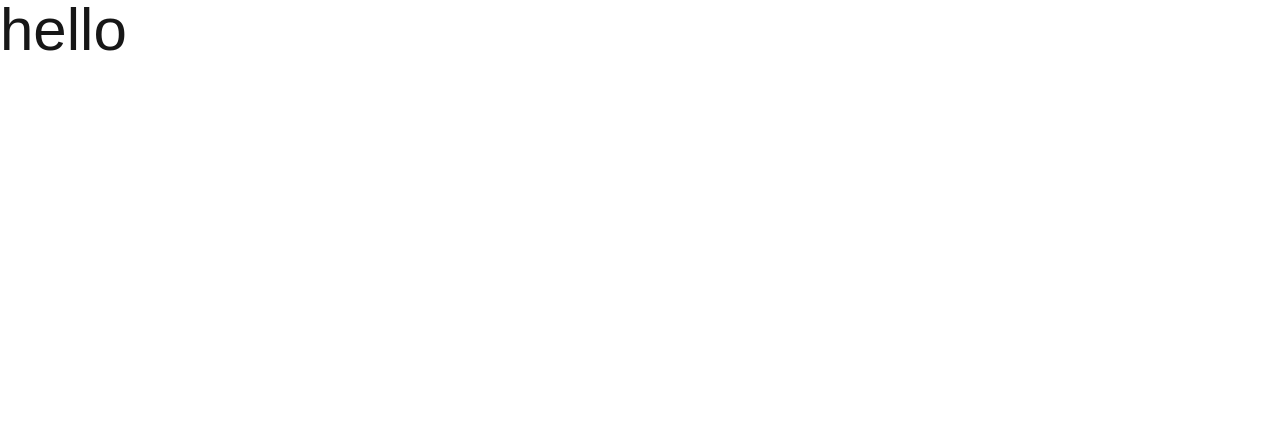
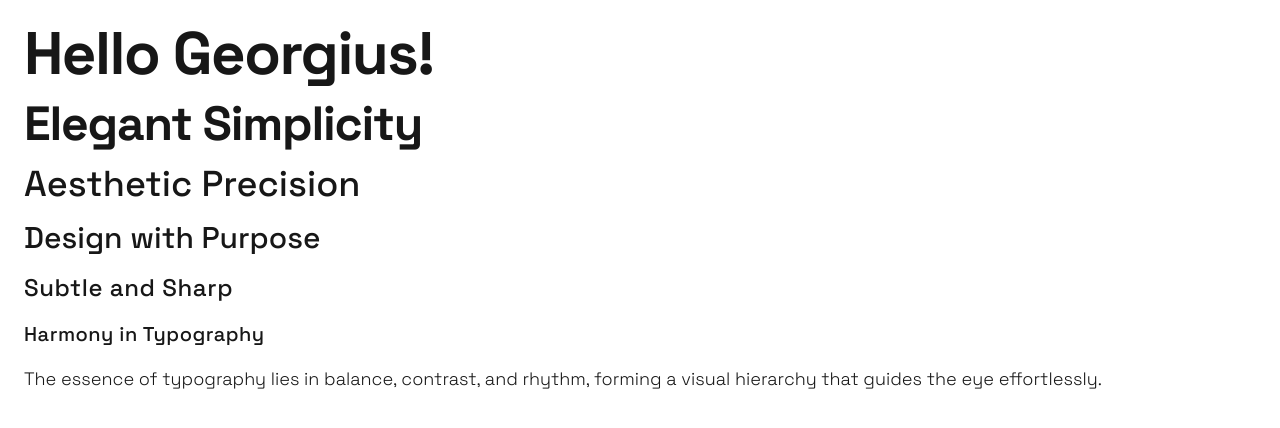
Before and after one commit to hellowiden/portfolio, a Next.js app: page / in a window 1280 px wide. Shown: the top 428 px of the page. Built offline with nearby package versions, Linux system fonts and the light colour scheme.

Commit message:
added custom font

```diff
--- a/src/app/layout.tsx
+++ b/src/app/layout.tsx
@@ -1,15 +1,11 @@
 import type { Metadata } from 'next';
-import { Geist, Geist_Mono } from 'next/font/google';
+import { Space_Grotesk } from 'next/font/google';
 import './globals.css';
 
-const geistSans = Geist({
-  variable: '--font-geist-sans',
+const spaceGrotesk = Space_Grotesk({
   subsets: ['latin'],
-});
-
-const geistMono = Geist_Mono({
-  variable: '--font-geist-mono',
-  subsets: ['latin'],
+  weight: ['300', '400', '500', '700'],
+  style: ['normal'],
 });
 
 export const metadata: Metadata = {
@@ -24,9 +20,7 @@ export default function RootLayout({
 }>) {
   return (
     <html lang="en">
-      <body
-        className={`${geistSans.variable} ${geistMono.variable} antialiased`}
-      >
+      <body className={`${spaceGrotesk.className} antialiased`}>
         {children}
       </body>
     </html>
--- a/src/app/page.tsx
+++ b/src/app/page.tsx
@@ -1,3 +1,24 @@
-export default function Home() {
-  return <h1 className="text-6xl ">hello</h1>;
+export default function Typography() {
+  return (
+    <div className="space-y-4 p-6">
+      <h1 className="text-6xl font-bold tracking-tight">Hello Georgius!</h1>
+      <h2 className="text-5xl font-semibold tracking-tight">
+        Elegant Simplicity
+      </h2>
+      <h3 className="text-4xl font-medium tracking-normal">
+        Aesthetic Precision
+      </h3>
+      <h4 className="text-3xl font-medium tracking-normal">
+        Design with Purpose
+      </h4>
+      <h5 className="text-2xl font-medium tracking-wide">Subtle and Sharp</h5>
+      <h6 className="text-xl font-medium tracking-wide">
+        Harmony in Typography
+      </h6>
+      <p className="text-lg font-light leading-relaxed">
+        The essence of typography lies in balance, contrast, and rhythm, forming
+        a visual hierarchy that guides the eye effortlessly.
+      </p>
+    </div>
+  );
 }
```
